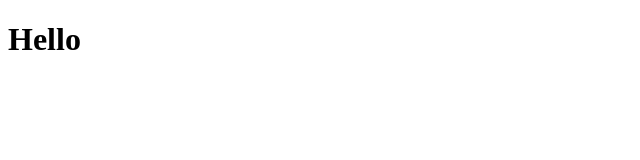
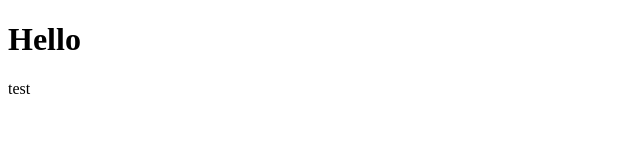
Before and after one commit to Fredgred-eie/WebDev, a plain HTML site: page Assingment1/FirstPage.html in a window 1280 px wide. Shown: the full height of the page, 0-640 px from the left. Drawn offline with Linux system fonts and the light colour scheme.

Commit message:
Update FirstPage.html

```diff
--- a/Assingment1/FirstPage.html
+++ b/Assingment1/FirstPage.html
@@ -1,4 +1,5 @@
 <!DOCTYPE html>
 <html>
     <head><h1>Hello</h1></head>
+    <body>test</body>
 </html>
```
